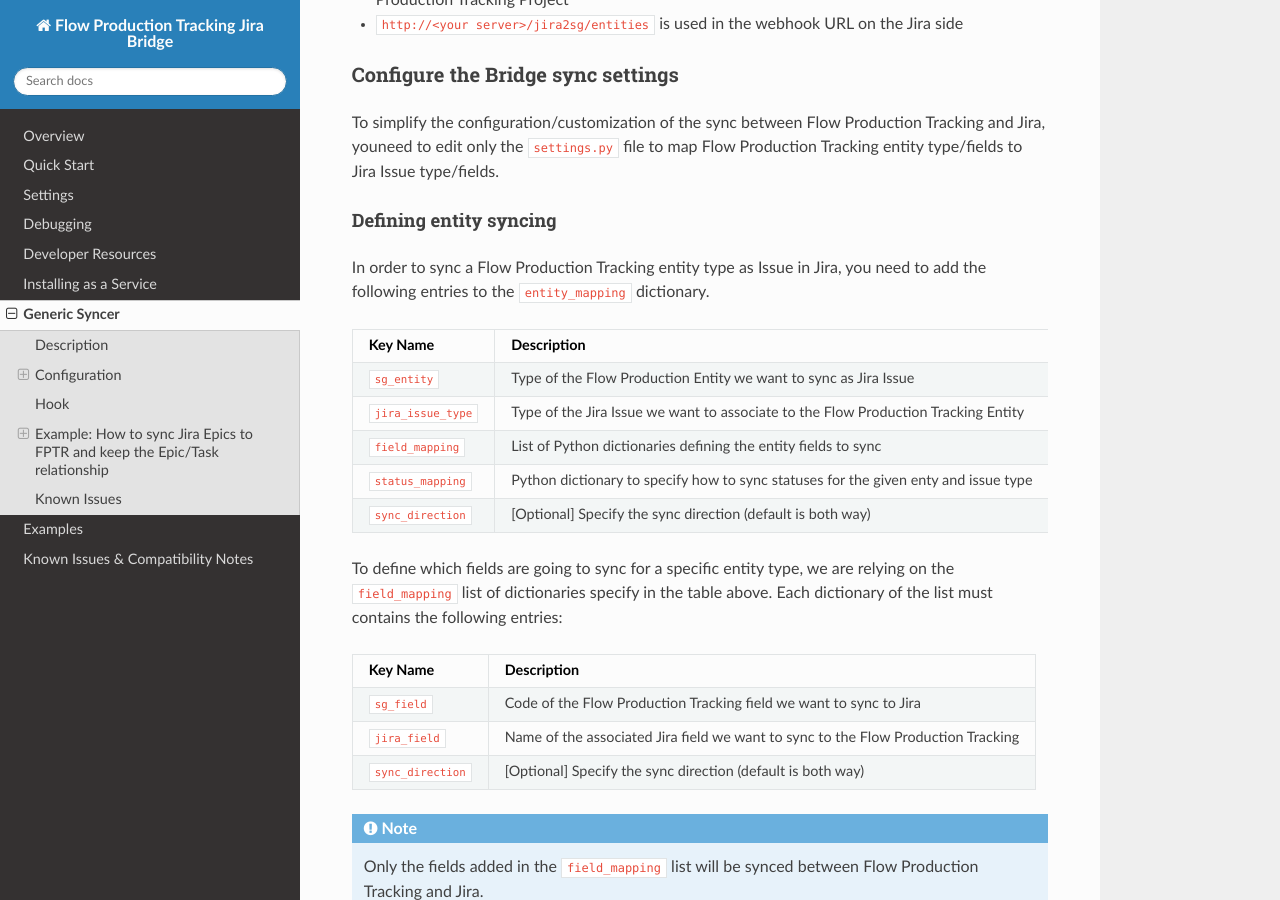
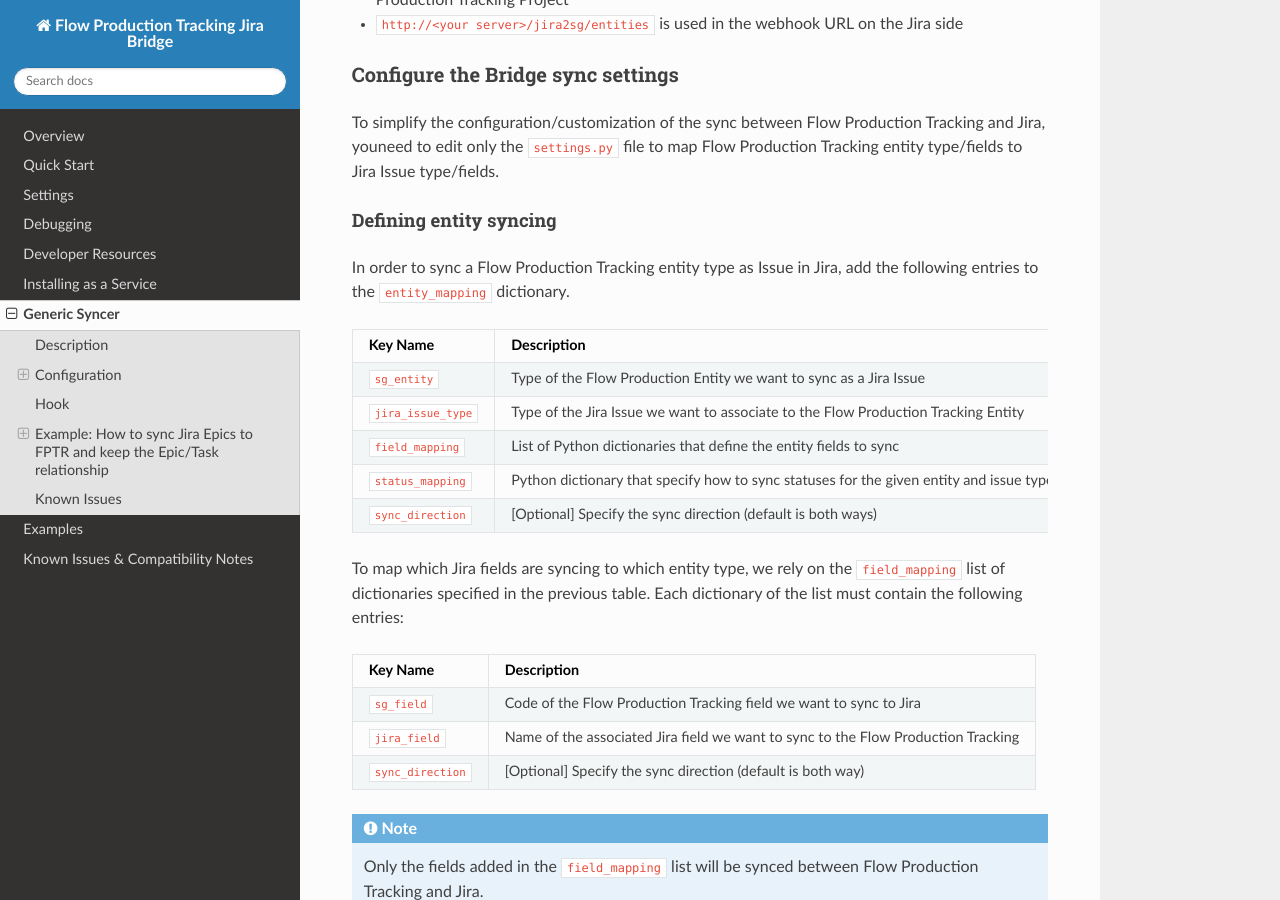
Before and after one commit to shotgunsoftware/sg-jira-bridge, a Sphinx documentation site: the page built from docs/generic_syncer.rst, in a window 1280 px wide and 900 px high, scrolled down 1873 px. Built offline with Sphinx 7.4.7 and the Read the Docs theme 3.1.0, drawn with Linux system fonts in a browser that asks for light colours.

Commit message:
continue implementing doc change

```diff
--- a/docs/generic_syncer.rst
+++ b/docs/generic_syncer.rst
@@ -97,20 +97,20 @@
 Defining entity syncing
 -----------------------
 
-In order to sync a Flow Production Tracking entity type as Issue in Jira, you need to add the following entries to the ``entity_mapping`` dictionary.
+In order to sync a Flow Production Tracking entity type as Issue in Jira, add the following entries to the ``entity_mapping`` dictionary.
 
 ==================== ====================================================================================
 Key Name             Description
 ==================== ====================================================================================
-``sg_entity``        Type of the Flow Production Entity we want to sync as Jira Issue
+``sg_entity``        Type of the Flow Production Entity we want to sync as a Jira Issue
 ``jira_issue_type``  Type of the Jira Issue we want to associate to the Flow Production Tracking Entity
-``field_mapping``    List of Python dictionaries defining the entity fields to sync
-``status_mapping``   Python dictionary to specify how to sync statuses for the given enty and issue type
-``sync_direction``   [Optional] Specify the sync direction (default is both way)
+``field_mapping``    List of Python dictionaries that define the entity fields to sync
+``status_mapping``   Python dictionary that specify how to sync statuses for the given entity and issue type
+``sync_direction``   [Optional] Specify the sync direction (default is both ways)
 ==================== ====================================================================================
 
-To define which fields are going to sync for a specific entity type, we are relying on the ``field_mapping`` list of dictionaries specify in the table above.
-Each dictionary of the list must contains the following entries:
+To map which Jira fields are syncing to which entity type, we rely on the ``field_mapping`` list of dictionaries specified in the previous table.
+Each dictionary of the list must contain the following entries:
 
 ==================== ====================================================================================
 Key Name             Description
```
